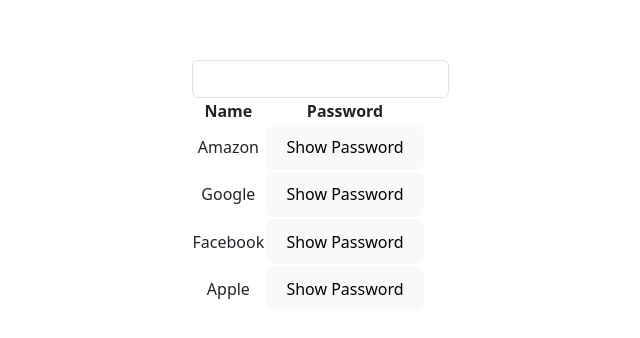
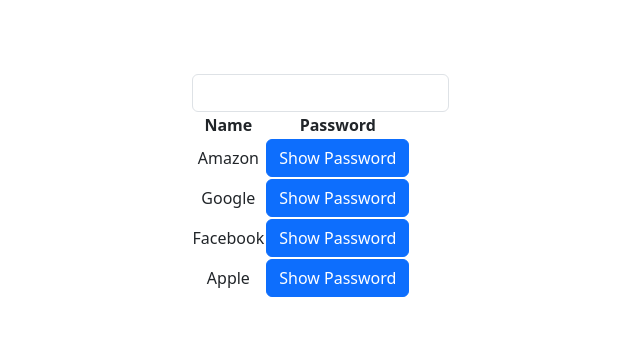
Before and after one commit to Hirujan-R/Password-Manager-1, a React (Vite) app: page / in a window 1280 px wide. Shown: the part 214-552 px from the top of the page, without its empty margins (320-960 px from the left). Built offline with nearby package versions, Linux system fonts and the light colour scheme.

Commit message:
Changed buttons to react-bootstrap buttons

```diff
--- a/src/App.jsx
+++ b/src/App.jsx
@@ -5,7 +5,7 @@ import 'bootstrap/dist/css/bootstrap.min.css';
 import { Button } from 'react-bootstrap';
 import React, { useState } from 'react';
 import MainContent from './components/MainContent/MainContent.jsx';
-import Header from './components/Header/Header.jsx'
+import Header from './components/Header/Header.jsx';
 
 const App = () => {
 
--- a/src/components/Header/Header.jsx
+++ b/src/components/Header/Header.jsx
@@ -1,4 +1,4 @@
-import React, { useState } from 'react';
+import React, { useState, Button } from 'react';
 import Form from 'react-bootstrap/Form';
 import SearchBar from './SearchBar';
 
--- a/src/components/MainContent/EditPasswordModal.jsx
+++ b/src/components/MainContent/EditPasswordModal.jsx
@@ -13,7 +13,7 @@ function EditPasswordModal({ show, onHide, handleSaveChanges}) {
   const bodyContent = (
     <div>
       <p>Service Name: <input id='serviceInput'></input></p>
-      <p>Password: <input id='passwordInput'></input> <button>Randomise</button></p>
+      <p>Password: <input id='passwordInput'></input> <Button>Randomise</Button></p>
     </div>
   )
 
--- a/src/components/MainContent/PasswordRow.jsx
+++ b/src/components/MainContent/PasswordRow.jsx
@@ -1,4 +1,5 @@
-import React, { useState } from 'react';
+import React, { useState} from 'react';
+import { Button } from 'react-bootstrap';
 import ViewPasswordModal from './ViewPasswordModal.jsx';
 import EditPasswordModal from './EditPasswordModal.jsx';
 
@@ -35,9 +36,9 @@ function PasswordRow({password, saveChanges}) {
         <tr>
             <td>{password.name}</td>
             <td>
-                <button onClick={openModal}>
+                <Button variant='primary' onClick={openModal}>
                     Show Password
-                </button>
+                </Button>
                 <ViewPasswordModal show={showModal} onHide={hideModal} password={password} editPasswordFunction={handleShow} />
                 <EditPasswordModal show={show} onHide={onHide} handleSaveChanges={HandleSaveChanges}/>
             </td>
--- a/src/components/MainContent/ViewPasswordModal.jsx
+++ b/src/components/MainContent/ViewPasswordModal.jsx
@@ -16,8 +16,8 @@ function ViewPasswordModal({show, onHide, password, editPasswordFunction}) {
     const bodyContent = (
         <div>
             <p>{password.password}</p>
-            <button onClick={() => CopyPassword(password.password)}>Copy</button>
-            <button onClick={editPasswordFunction}>Edit Password</button>
+            <Button variant='secondary' onClick={() => CopyPassword(password.password)}>Copy</Button>
+            <Button variant='primary' onClick={editPasswordFunction}>Edit Password</Button>
         </div>
 
     )
```
